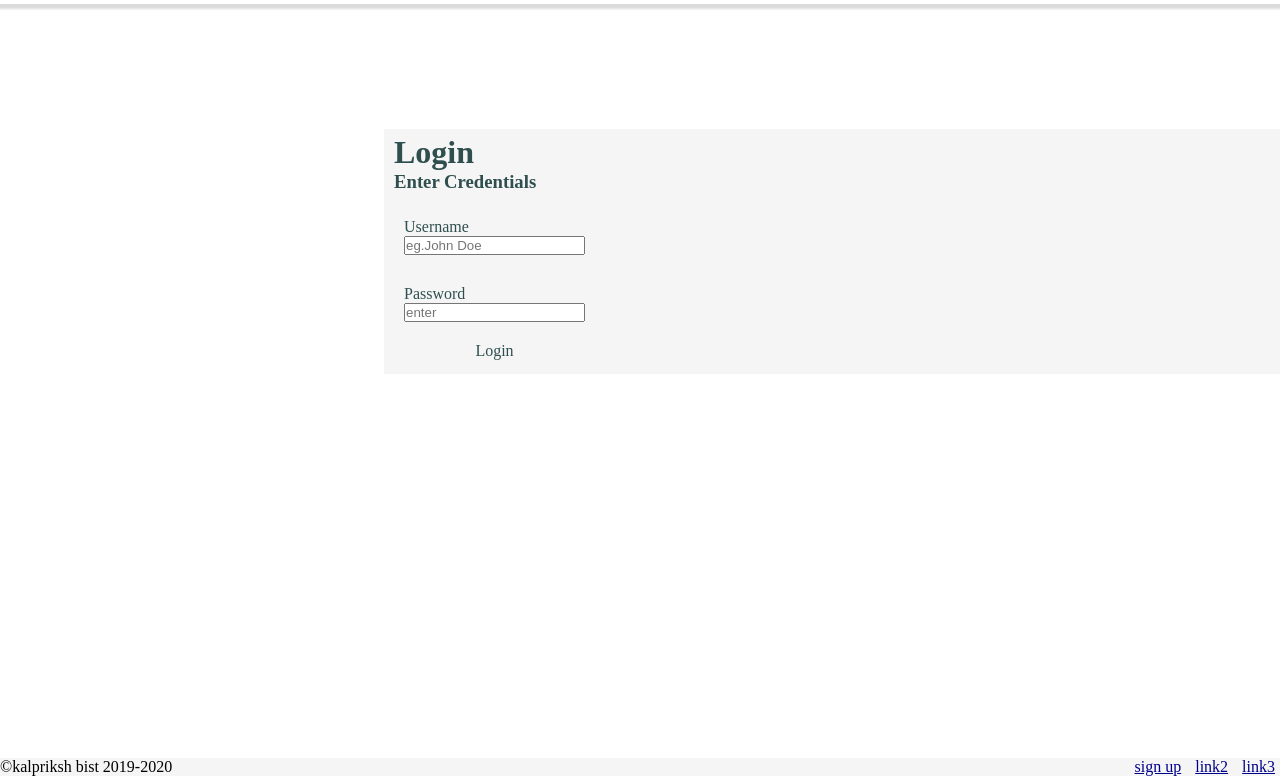
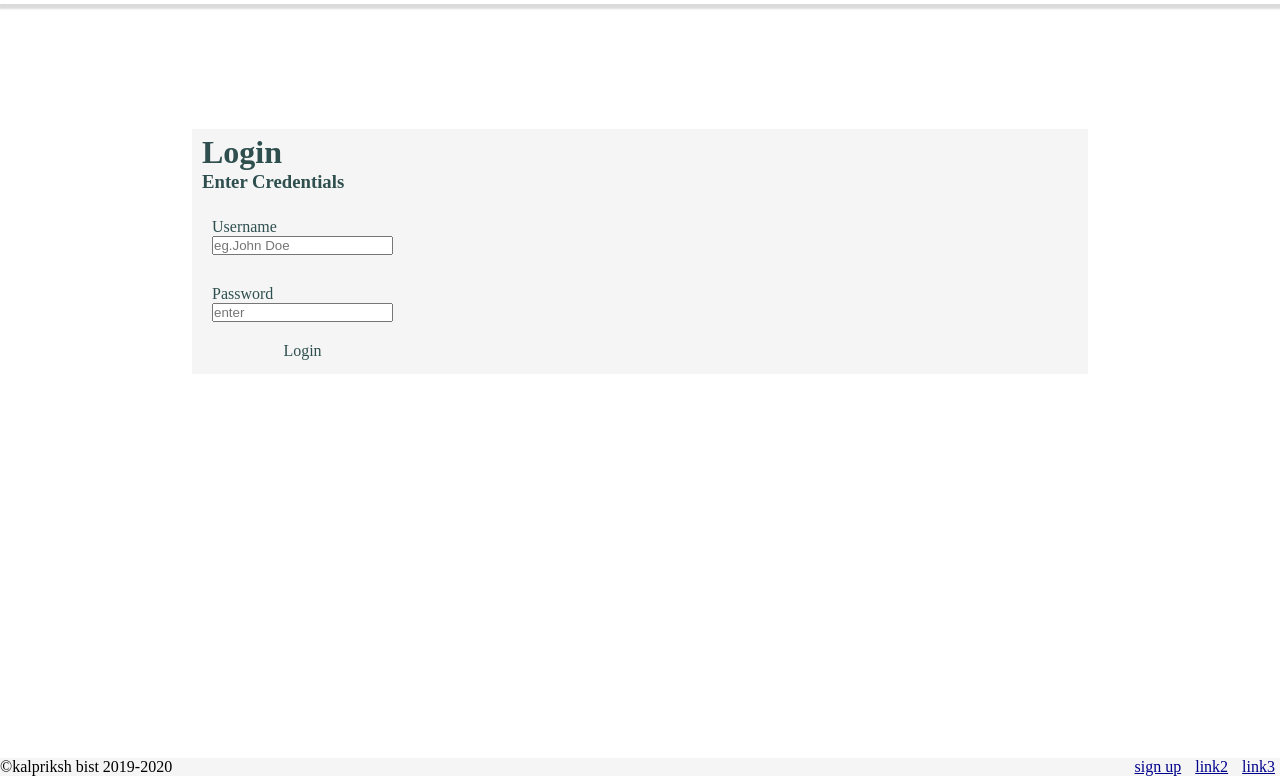
Before and after one commit to kalpriksh/project1, a plain HTML site: page login page.html in a window 1280 px wide. Shown: the part 96-876 px from the top of the page. Drawn offline with Linux system fonts and the light colour scheme.

Commit message:
minor CSS changes

```diff
--- a/login_styles.css
+++ b/login_styles.css
@@ -93,7 +93,7 @@ table{
     margin-top: 125px;
     width: 70%;
     margin-left:auto ;
-    margin right:auto;
+    margin-right:auto;
     background-color: whitesmoke;
 }
 .contentTxt{
```
